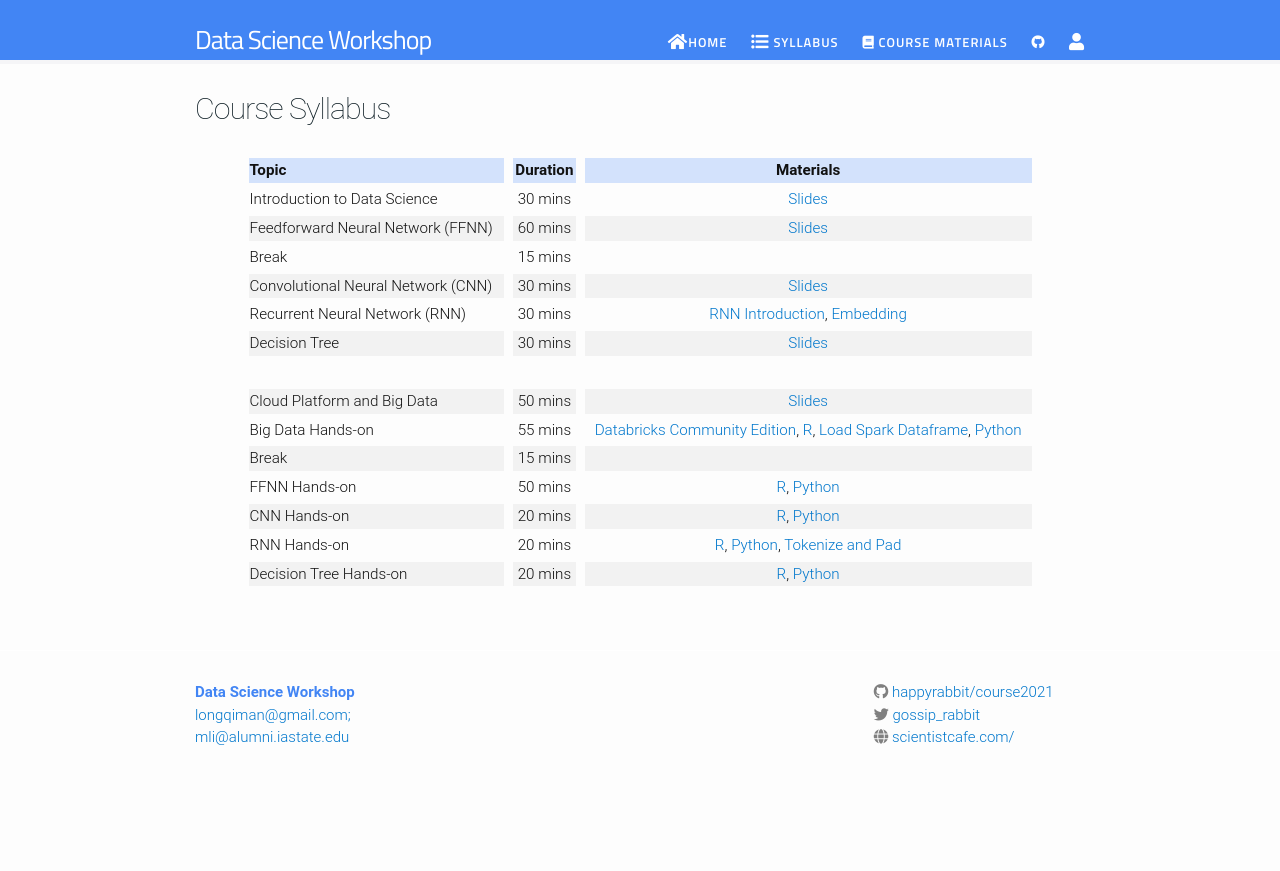
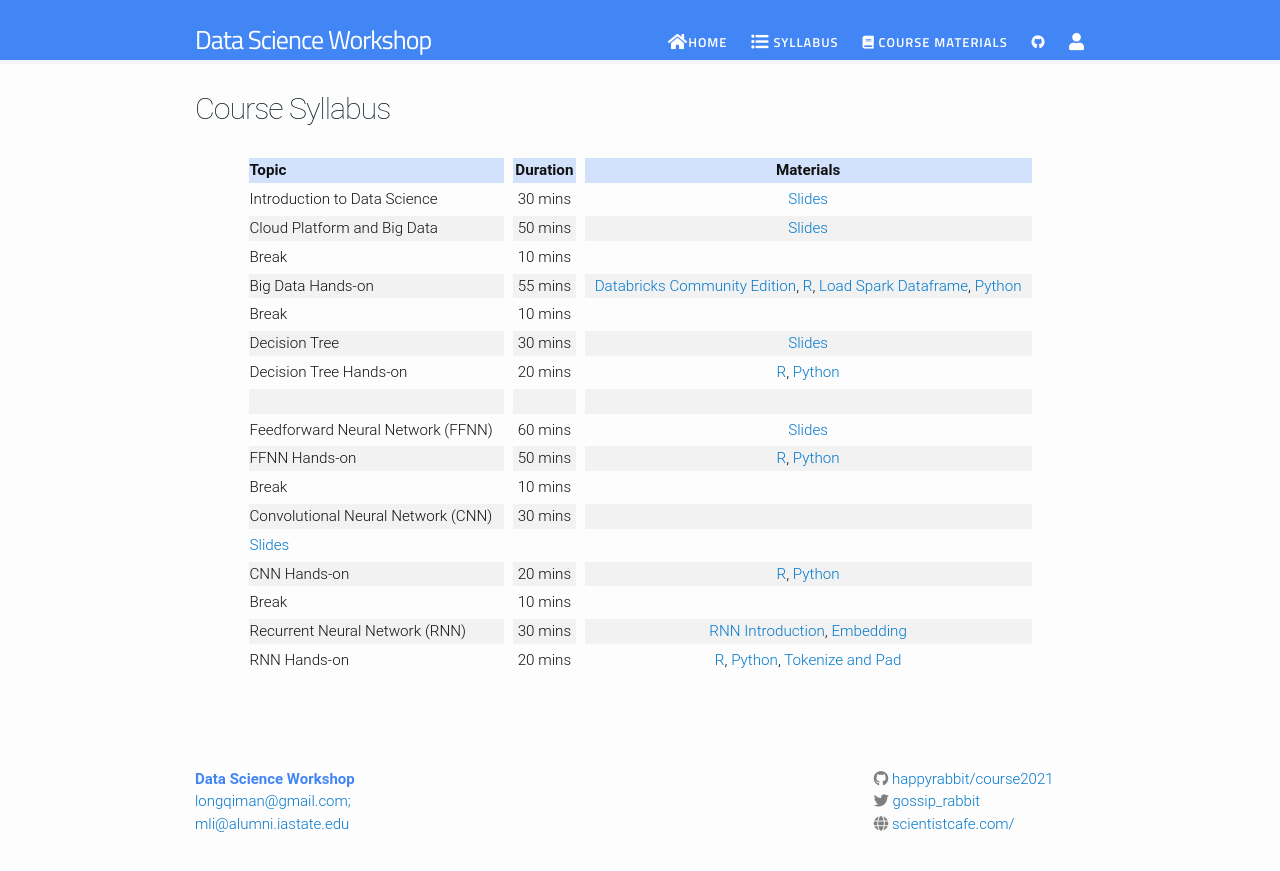
Before and after one commit to happyrabbit/course2021, a Jekyll site: the page built from course-syllabus.md, in a window 1280 px wide. Shown: the top 871 px of the page. Built offline with Jekyll 4.4.1, drawn with Linux system fonts in a browser that asks for light colours; nearby versions of some CDN libraries.

Commit message:
schedule

```diff
--- a/course-syllabus.md
+++ b/course-syllabus.md
@@ -7,16 +7,19 @@ permalink: /course-syllabus/
 | Topic | Duration | Materials |
 | :--- | :---: | :---: |
 | Introduction to Data Science | 30 mins | [Slides](https://course2020.scientistcafe.com/slides/01introduction/introduction#(1))   |
+| Cloud Platform and Big Data | 50 mins | [Slides](https://docs.google.com/presentation/d/1jWO1-Nloms0x1btYLevUqTBcycZo1SV_cvE9rmg24tM/edit?usp=sharing)   |
+| Break | 10 mins |  |
+| Big Data Hands-on | 55 mins | [Databricks Community Edition](https://databricks.com/try-databricks), [R](https://databricks-prod-cloudfront.cloud.databricks.com/public/4027ec902e239c93eaaa8714f173bcfc/3981279215211072/4269117185296595/78755435857845/latest.html), [Load Spark Dataframe](https://github.com/happyrabbit/IntroDataScience/blob/master/Python/LoadDatasetSpark.ipynb), [Python](https://github.com/happyrabbit/IntroDataScience/blob/master/Python/PysparkETL.ipynb)  |
+| Break | 10 mins |  |
+| Decision Tree | 30 mins |[Slides](https://course2020.scientistcafe.com/slides/03Tree/Tree.html) |
+| Decision Tree Hands-on| 20 mins | [R](https://databricks-prod-cloudfront.cloud.databricks.com/public/4027ec902e239c93eaaa8714f173bcfc/3981279215211072/2153523447602836/78755435857845/latest.html), [Python](https://github.com/happyrabbit/IntroDataScience/blob/master/Python/TreeBasedModels.ipynb)  |
+|  |  |  |
 | Feedforward Neural Network (FFNN) | 60 mins | [Slides](https://course2020.scientistcafe.com/slides/02DeepLearning/DNN/DNN_Intro.html)   |
-| Break | 15 mins |  |
-| Convolutional Neural Network (CNN)  | 30 mins | [Slides](https://course2020.scientistcafe.com/slides/02DeepLearning/CNN/CNN_Intro.html)   |
+| FFNN Hands-on | 50 mins | [R](https://databricks-prod-cloudfront.cloud.databricks.com/public/4027ec902e239c93eaaa8714f173bcfc/3981279215211072/4269117185296628/78755435857845/latest.html), [Python](https://github.com/happyrabbit/IntroDataScience/blob/master/Python/FFNN.ipynb) |
+| Break | 10 mins |  |
+| Convolutional Neural Network (CNN)  | 30 mins |
+[Slides](https://course2020.scientistcafe.com/slides/02DeepLearning/CNN/CNN_Intro.html)   |
+| CNN Hands-on | 20 mins | [R](https://databricks-prod-cloudfront.cloud.databricks.com/public/4027ec902e239c93eaaa8714f173bcfc/3981279215211072/1821707097719970/78755435857845/latest.html), [Python](https://github.com/happyrabbit/IntroDataScience/blob/master/Python/CNN.ipynb)  |
+| Break | 10 mins |  |
 | Recurrent Neural Network (RNN) | 30 mins | [RNN Introduction](https://course2020.scientistcafe.com/slides/02DeepLearning/RNN/RNN_Intro.html), [Embedding](https://course2020.scientistcafe.com/slides/02DeepLearning/RNN/RNN_Embedding.html) |
-| Decision Tree | 30 mins |[Slides](https://course2020.scientistcafe.com/slides/03Tree/Tree.html) |
-|  |  |  |
-| Cloud Platform and Big Data | 50 mins | [Slides](https://docs.google.com/presentation/d/1jWO1-Nloms0x1btYLevUqTBcycZo1SV_cvE9rmg24tM/edit?usp=sharing)   |
-| Big Data Hands-on | 55 mins | [Databricks Community Edition](https://databricks.com/try-databricks), [R](https://databricks-prod-cloudfront.cloud.databricks.com/public/4027ec902e239c93eaaa8714f173bcfc/3981279215211072/4269117185296595/78755435857845/latest.html), [Load Spark Dataframe](https://github.com/happyrabbit/IntroDataScience/blob/master/Python/LoadDatasetSpark.ipynb), [Python](https://github.com/happyrabbit/IntroDataScience/blob/master/Python/PysparkETL.ipynb)  |
-| Break | 15 mins |  |
-| FFNN Hands-on | 50 mins | [R](https://databricks-prod-cloudfront.cloud.databricks.com/public/4027ec902e239c93eaaa8714f173bcfc/3981279215211072/4269117185296628/78755435857845/latest.html), [Python](https://github.com/happyrabbit/IntroDataScience/blob/master/Python/FFNN.ipynb) |
-| CNN Hands-on | 20 mins | [R](https://databricks-prod-cloudfront.cloud.databricks.com/public/4027ec902e239c93eaaa8714f173bcfc/3981279215211072/1821707097719970/78755435857845/latest.html), [Python](https://github.com/happyrabbit/IntroDataScience/blob/master/Python/CNN.ipynb)  |
 | RNN Hands-on | 20 mins | [R](https://databricks-prod-cloudfront.cloud.databricks.com/public/4027ec902e239c93eaaa8714f173bcfc/3981279215211072/3137931017799475/78755435857845/latest.html), [Python](https://github.com/happyrabbit/IntroDataScience/blob/master/Python/RNN.ipynb), [Tokenize and Pad](https://github.com/happyrabbit/IntroDataScience/blob/master/Python/TokenizingPadding.ipynb) |
-| Decision Tree Hands-on| 20 mins | [R](https://databricks-prod-cloudfront.cloud.databricks.com/public/4027ec902e239c93eaaa8714f173bcfc/3981279215211072/2153523447602836/78755435857845/latest.html), [Python](https://github.com/happyrabbit/IntroDataScience/blob/master/Python/TreeBasedModels.ipynb)  |
```
